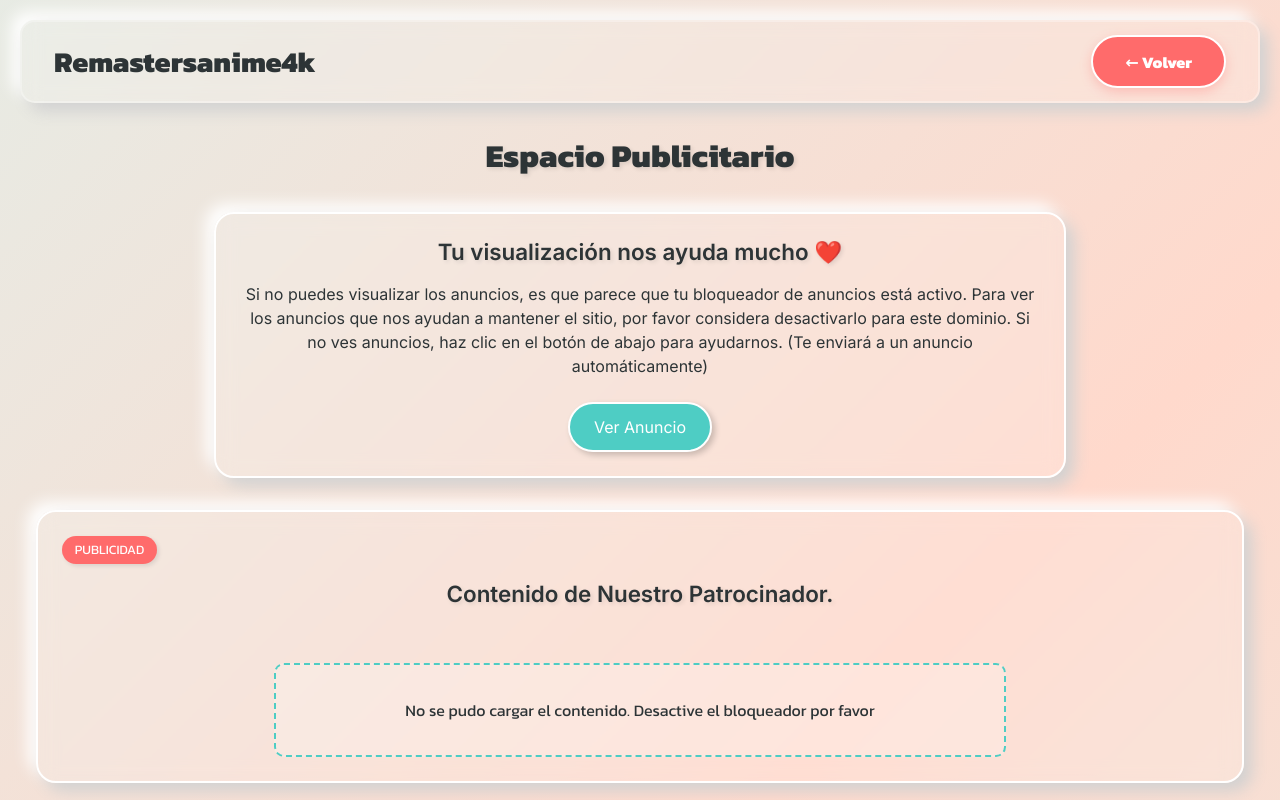
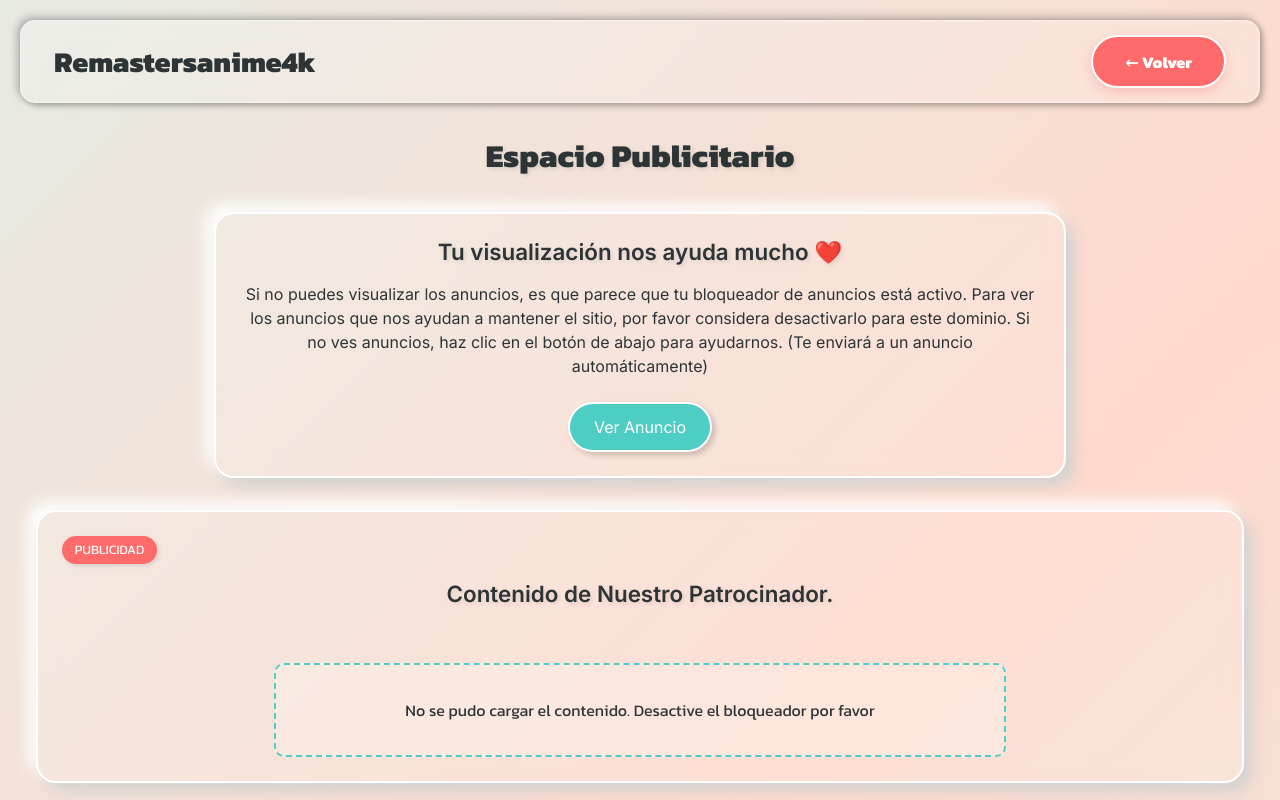
Before and after one commit to RemastersAnime4k/RemastersAnime4k.github.io, a plain HTML site: page Espacio-Publicitario.html in a window 1280 px wide. Shown: the top 800 px of the page. Drawn offline with Linux system fonts and the light colour scheme.

Commit message:
Update box-shadow and margin styles in HTML

```diff
--- a/Espacio-Publicitario.html
+++ b/Espacio-Publicitario.html
@@ -40,6 +40,7 @@
             border-radius: 15px;
             padding: 0.8rem 2rem;
             margin: 0 auto 2rem;
+            margin-bottom: 2rem;
             display: flex;
             align-items: center;
             justify-content: space-between;
@@ -49,7 +50,7 @@
             left: 20px;
             right: 20px;
             z-index: 1000;
-            box-shadow: 8px 8px 16px #d1d1d1, -8px -8px 16px #ffffff;
+            box-shadow: 3px 3px 6px #00000045, -3px -3px 9px rgb(0 0 0 / 25%);
             border: 2px solid rgba(255, 255, 255, 0.3);
             font-family: 'kanit', cursive;
             transition: all 0.4s cubic-bezier(0.4, 0, 0.2, 1);
```
